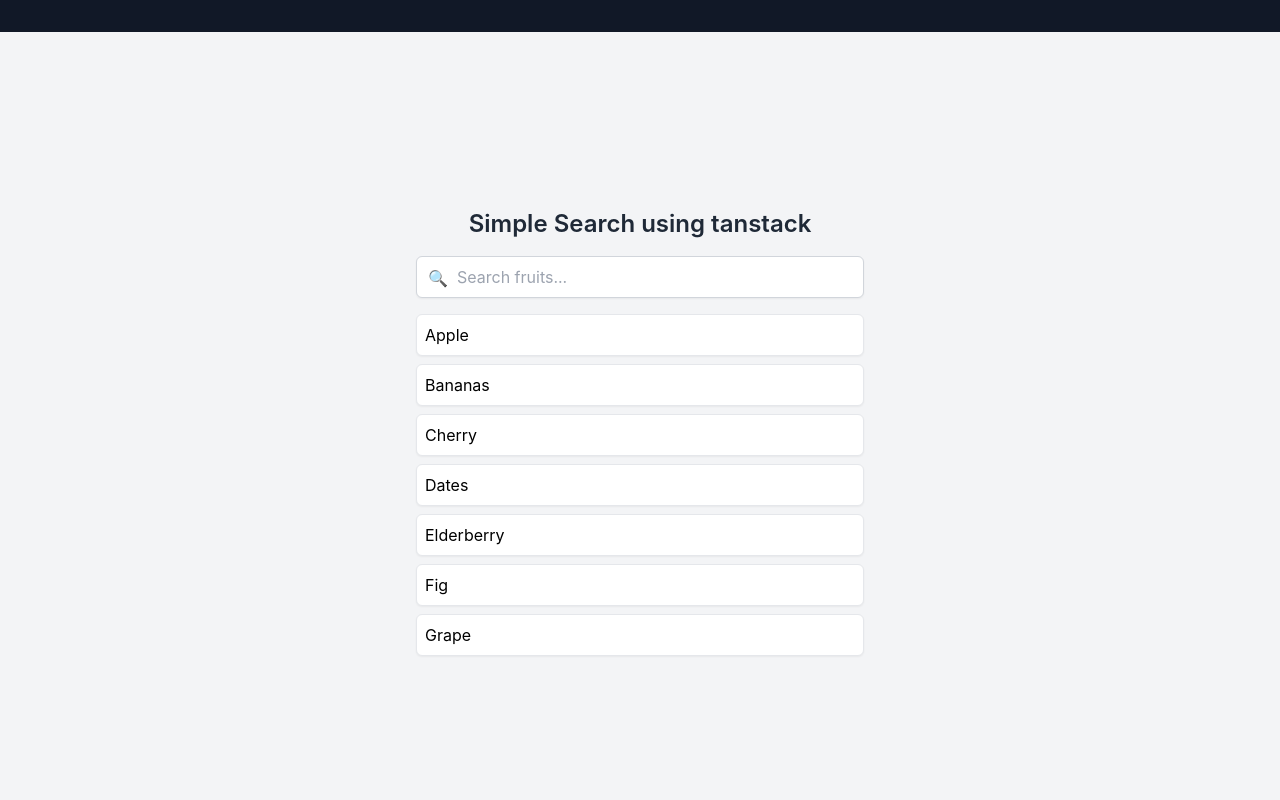
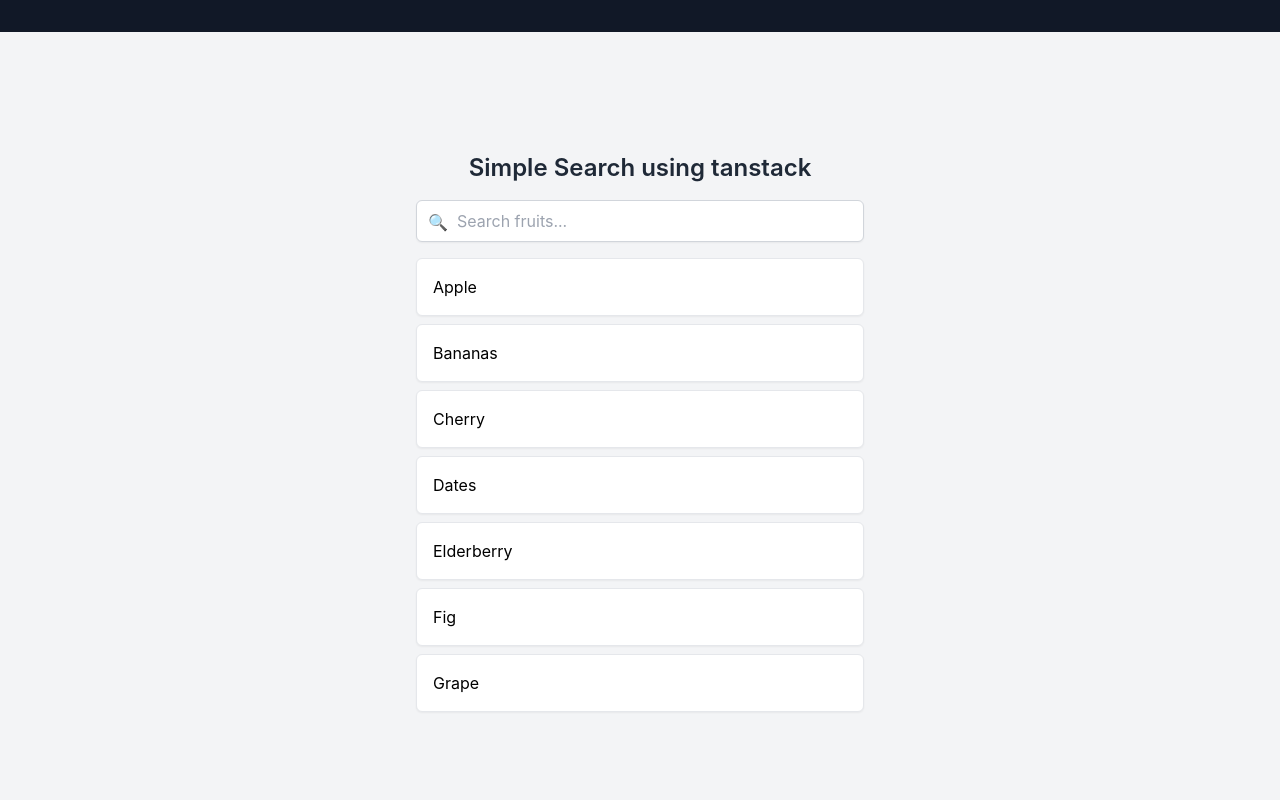
Before and after one commit to vimal336/inter-pre, a React (Vite) app: page /TableFilter in a window 1280 px wide. Shown: the top 800 px of the page. Built offline with nearby package versions, Linux system fonts and the light colour scheme.

Commit message:
tanstack

```diff
--- a/src/Challenge/TableFilter.jsx
+++ b/src/Challenge/TableFilter.jsx
@@ -91,7 +91,7 @@ export default function App() {
             filteredItems.map((item, index) => (
               <li
                 key={index}
-                className="p-2 bg-white border rounded-md shadow-sm hover:bg-orange-50 transition"
+                className="p-4 bg-white border rounded-md shadow-sm hover:bg-orange-50 transition"
               >
                 {item}
               </li>
```
